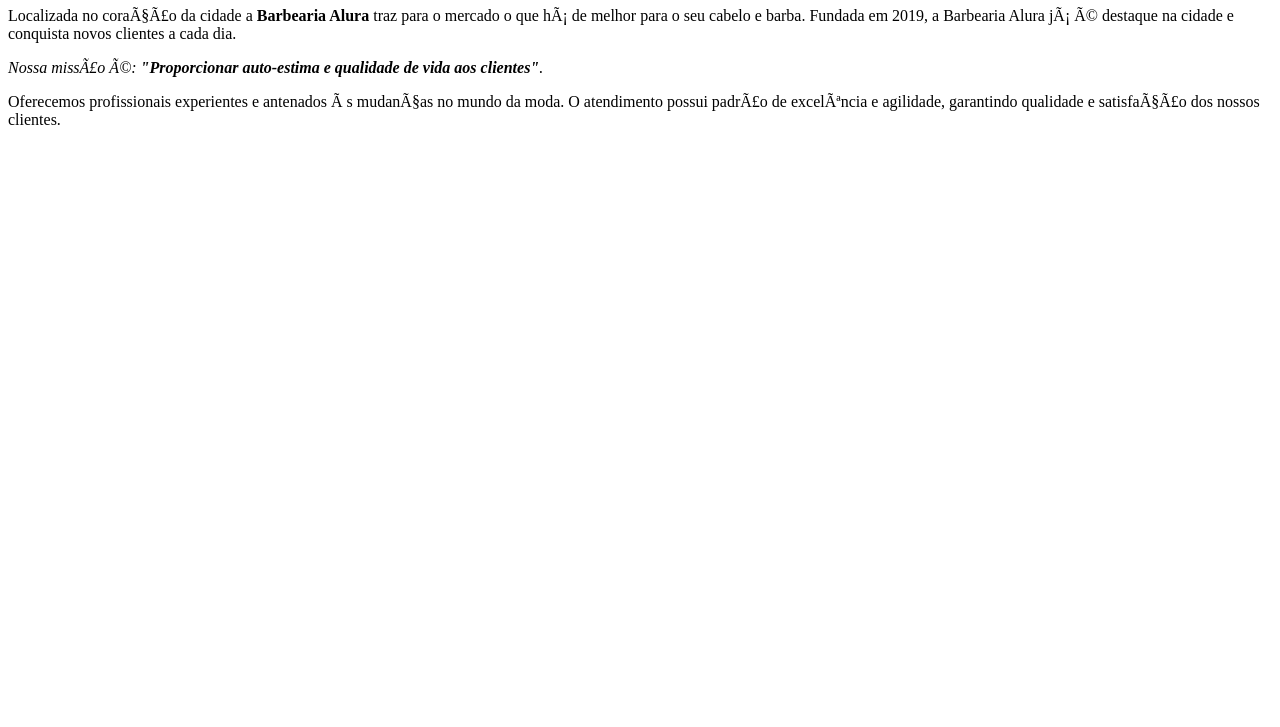
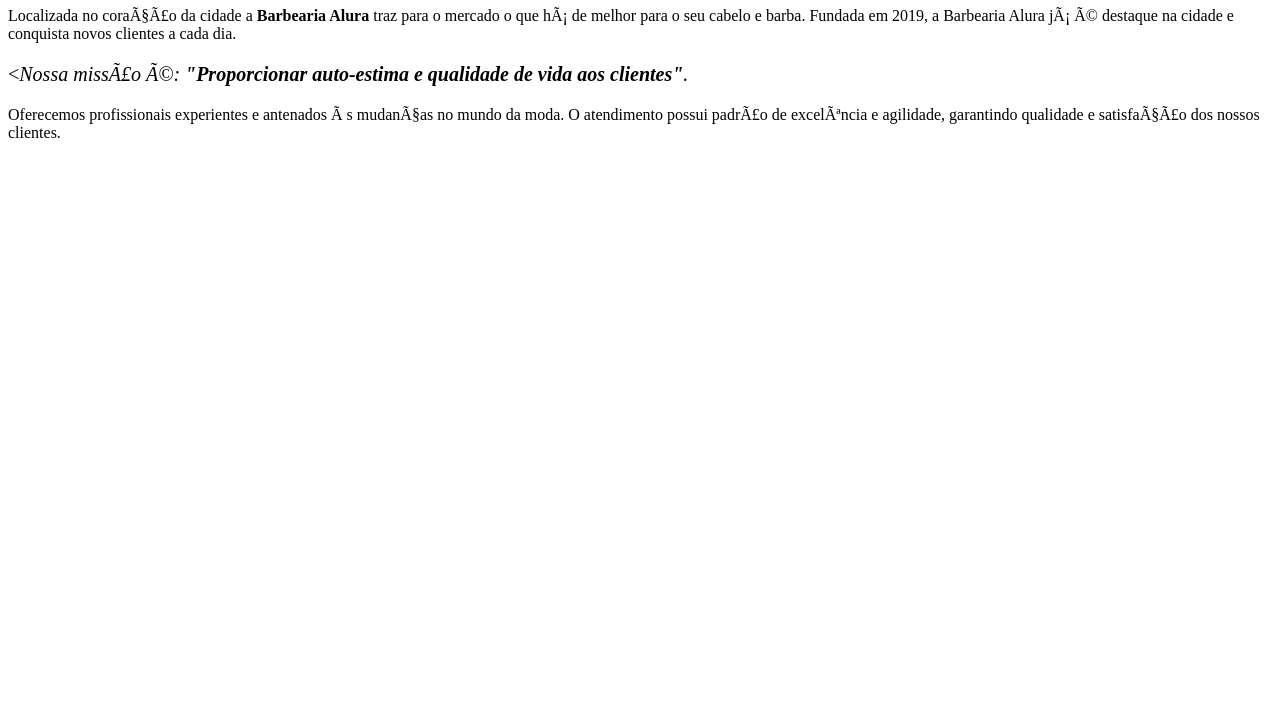
Before and after one commit to pamellavictorya/Cyropereira, a plain HTML site: page index.html in a window 1280 px wide. Shown: the part 73-800 px from the top of the page. Drawn offline with Linux system fonts and the light colour scheme.

Commit message:
editando

```diff
--- a/index.html
+++ b/index.html
@@ -1,21 +1,16 @@
 <!DOCTYPE html>
 <html lang="pt-br">
     <head>
+        <meta charset="UT-8">
         <title>Barbearia Alura</title>
     </head>
+    <body>
+        <h1>Sobre a Barbearia Alura</h1>
 
-    <body>
+        <p>Localizada no coração da cidade a <strong>Barbearia Alura</strong> traz para o mercado o que há de melhor para o seu cabelo e barba. Fundada em 2019, a Barbearia Alura já é destaque na cidade e conquista novos clientes a cada dia.</p>
 
+        <p style="font-size: 20px"><<em>Nossa missão é: <strong>"Proporcionar auto-estima e qualidade de vida aos clientes"</strong>.</em></p>
+
+        <p>Oferecemos profissionais experientes e antenados às mudanças no mundo da moda. O atendimento possui padrão de excelência e agilidade, garantindo qualidade e satisfação dos nossos clientes.</p>
     </body>
-
-    <meta charset="UT-8">
-
-
-    <h1>Sobre a Barbearia Alura</h1>
-
-    <p>Localizada no coração da cidade a <strong>Barbearia Alura</strong> traz para o mercado o que há de melhor para o seu cabelo e barba. Fundada em 2019, a Barbearia Alura já é destaque na cidade e conquista novos clientes a cada dia.</p>
-
-    <p><em>Nossa missão é: <strong>"Proporcionar auto-estima e qualidade de vida aos clientes"</strong>.</em></p>
-
-    <p>Oferecemos profissionais experientes e antenados às mudanças no mundo da moda. O atendimento possui padrão de excelência e agilidade, garantindo qualidade e satisfação dos nossos clientes.</p>
 </html>
```
